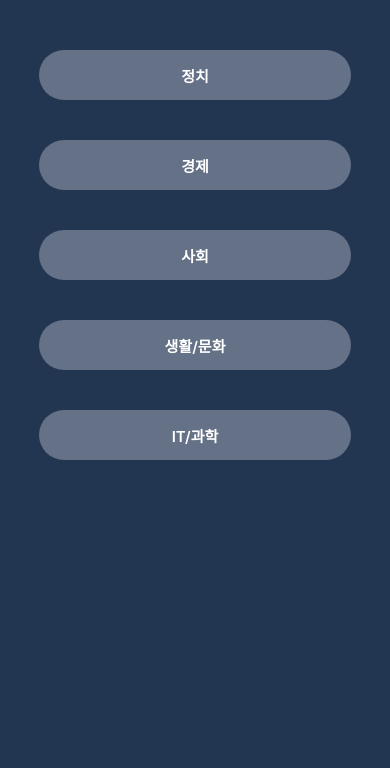
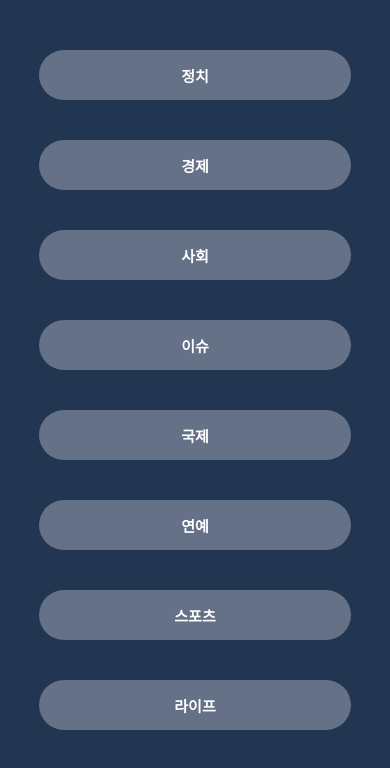
Before and after one commit to phi52227/crawling, a React Native app: screen /KukminIlbo in a window 390 px wide. Shown: the top 768 px of the page. Built offline with nearby package versions, Linux system fonts and the light colour scheme.

Commit message:
fix yonhapNews

```diff
--- a/screens/DongaIlbo.tsx
+++ b/screens/DongaIlbo.tsx
@@ -10,13 +10,13 @@ import {
 import {dongaIlboProps} from '../App';
 
 const fieldList = [
-  {title: '정치', section: '1'},
-  {title: '경제', section: '2'},
-  {title: '사회', section: '3'},
-  {title: '문화', section: '4'},
-  {title: '국제', section: '5'},
-  {title: '연예', section: '6'},
-  {title: '스포츠', section: '7'},
+  {title: '정치', section: 'politics'},
+  {title: '경제', section: 'economy'},
+  {title: '사회', section: 'society'},
+  {title: '문화', section: 'culture'},
+  {title: '국제', section: 'international'},
+  {title: '연예', section: 'entertainments'},
+  {title: '스포츠', section: 'sports'},
 ];
 
 const fieldBtn = (
--- a/screens/KukminIlbo.tsx
+++ b/screens/KukminIlbo.tsx
@@ -4,11 +4,14 @@ import {Text, StyleSheet, View, TouchableOpacity} from 'react-native';
 import {kukminIlboProps} from '../App';
 
 const fieldList = [
-  {title: '정치', section: '1'},
-  {title: '경제', section: '2'},
-  {title: '사회', section: '3'},
-  {title: '생활/문화', section: '4'},
-  {title: 'IT/과학', section: '5'},
+  {title: '정치', section: 'politics'},
+  {title: '경제', section: 'economy'},
+  {title: '사회', section: 'society'},
+  {title: '이슈', section: 'issue'},
+  {title: '국제', section: 'international'},
+  {title: '연예', section: 'entertainments'},
+  {title: '스포츠', section: 'sports'},
+  {title: '라이프', section: 'life'},
 ];
 
 const fieldBtn = (
@@ -21,7 +24,9 @@ const fieldBtn = (
     <TouchableOpacity
       style={styles.button}
       key={index}
-      onPress={() => navigate('ArticleList', {section: section})}>
+      onPress={() =>
+        navigate('ArticleList', {newsCompany: 'kukmin', section: section})
+      }>
       <Text style={styles.menuText}>{title}</Text>
     </TouchableOpacity>
   );
--- a/screens/NaverNews.tsx
+++ b/screens/NaverNews.tsx
@@ -4,11 +4,11 @@ import {Text, StyleSheet, View, TouchableOpacity} from 'react-native';
 import {naverNewsProps} from '../App';
 
 const fieldList = [
-  {title: '정치', section: '1'},
-  {title: '경제', section: '2'},
-  {title: '사회', section: '3'},
-  {title: '생활/문화', section: '4'},
-  {title: 'IT/과학', section: '5'},
+  {title: '정치', section: 'politics'},
+  {title: '경제', section: 'economy'},
+  {title: '사회', section: 'society'},
+  {title: '생활/문화', section: 'lifeculture'},
+  {title: 'IT/과학', section: 'itscience'},
 ];
 
 const fieldBtn = (
--- a/screens/YonhapNews.tsx
+++ b/screens/YonhapNews.tsx
@@ -4,11 +4,14 @@ import {Text, StyleSheet, View, TouchableOpacity} from 'react-native';
 import {yonhapNewsProps} from '../App';
 
 const fieldList = [
-  {title: '정치', section: '1'},
-  {title: '경제', section: '2'},
-  {title: '사회', section: '3'},
-  {title: '생활/문화', section: '4'},
-  {title: 'IT/과학', section: '5'},
+  {title: '정치', section: 'politics'},
+  {title: '경제', section: 'economy'},
+  {title: '사회', section: 'society'},
+  {title: '문화', section: 'culture'},
+  {title: '국제', section: 'international'},
+  {title: '연예', section: 'entertainments'},
+  {title: '스포츠', section: 'sports'},
+  {title: '북한', section: 'northkorea'},
 ];
 
 const fieldBtn = (
@@ -21,7 +24,9 @@ const fieldBtn = (
     <TouchableOpacity
       style={styles.button}
       key={index}
-      onPress={() => navigate('ArticleList', {section: section})}>
+      onPress={() =>
+        navigate('ArticleList', {newsCompany: 'yonhap', section: section})
+      }>
       <Text style={styles.menuText}>{title}</Text>
     </TouchableOpacity>
   );
```
